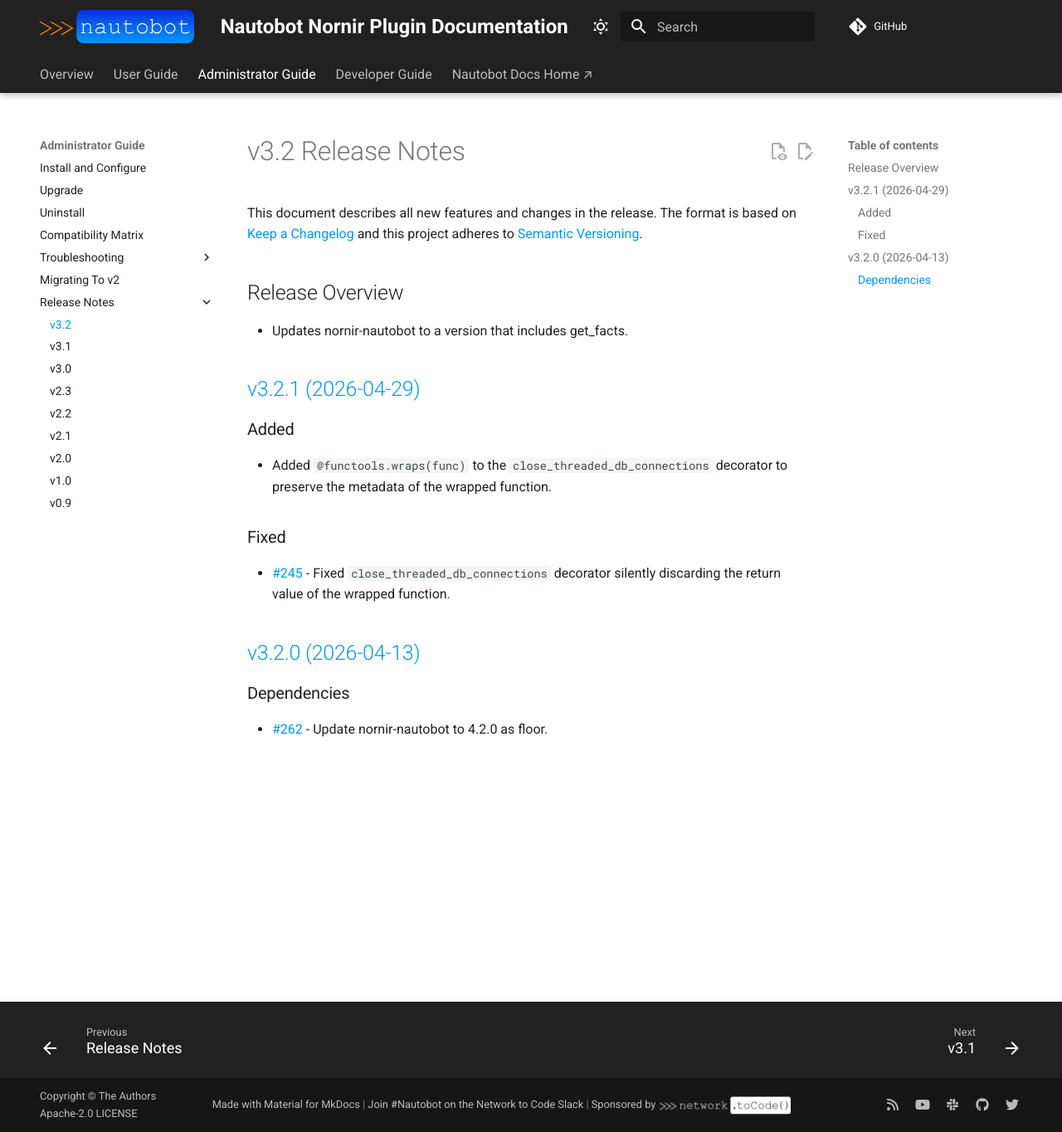
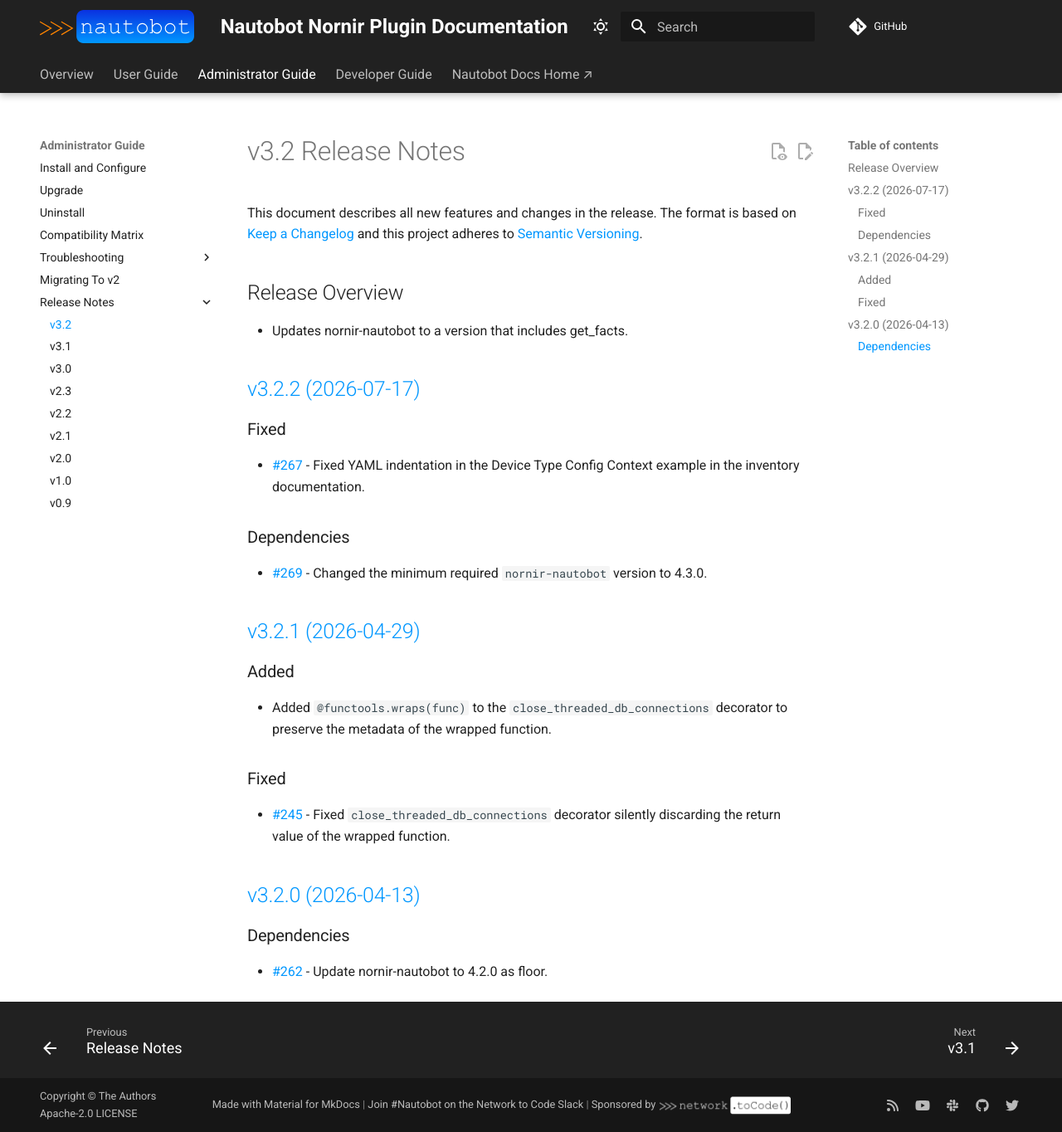
Before and after one commit to nautobot/nautobot-app-nornir, an MkDocs documentation site: the page built from docs/admin/release_notes/version_3.2.md, in a window 1280 px wide and 1364 px high. Shown: the whole window at 83% size. Built offline with MkDocs 1.6.1 and Material for MkDocs 9.7.7, drawn with Linux system fonts in a browser that asks for light colours; comment, search, counter and statistics services are not loaded.

Commit message:
prepare release v3.2.2

```diff
--- a/docs/admin/release_notes/version_3.2.md
+++ b/docs/admin/release_notes/version_3.2.md
@@ -7,6 +7,16 @@
 - Updates nornir-nautobot to a version that includes get_facts.
 
 <!-- towncrier release notes start -->
+
+## [v3.2.2 (2026-07-17)](https://github.com/nautobot/nautobot-app-nornir/releases/tag/v3.2.2)
+
+### Fixed
+
+- [#267](https://github.com/nautobot/nautobot-app-nornir/issues/267) - Fixed YAML indentation in the Device Type Config Context example in the inventory documentation.
+
+### Dependencies
+
+- [#269](https://github.com/nautobot/nautobot-app-nornir/issues/269) - Changed the minimum required `nornir-nautobot` version to 4.3.0.
 
 ## [v3.2.1 (2026-04-29)](https://github.com/nautobot/nautobot-app-nornir/releases/tag/v3.2.1)
 
--- a/pyproject.toml
+++ b/pyproject.toml
@@ -1,6 +1,6 @@
 [tool.poetry]
 name = "nautobot-plugin-nornir"
-version = "3.2.2a0"
+version = "3.2.2"
 description = "Nautobot App that provides a shim layer to simplify using Nornir within other Nautobot Apps and Nautobot Jobs"
 authors = ["Network to Code, LLC <info@networktocode.com>"]
 license = "Apache-2.0"
```
Also changed, not shown: 3 other files.
